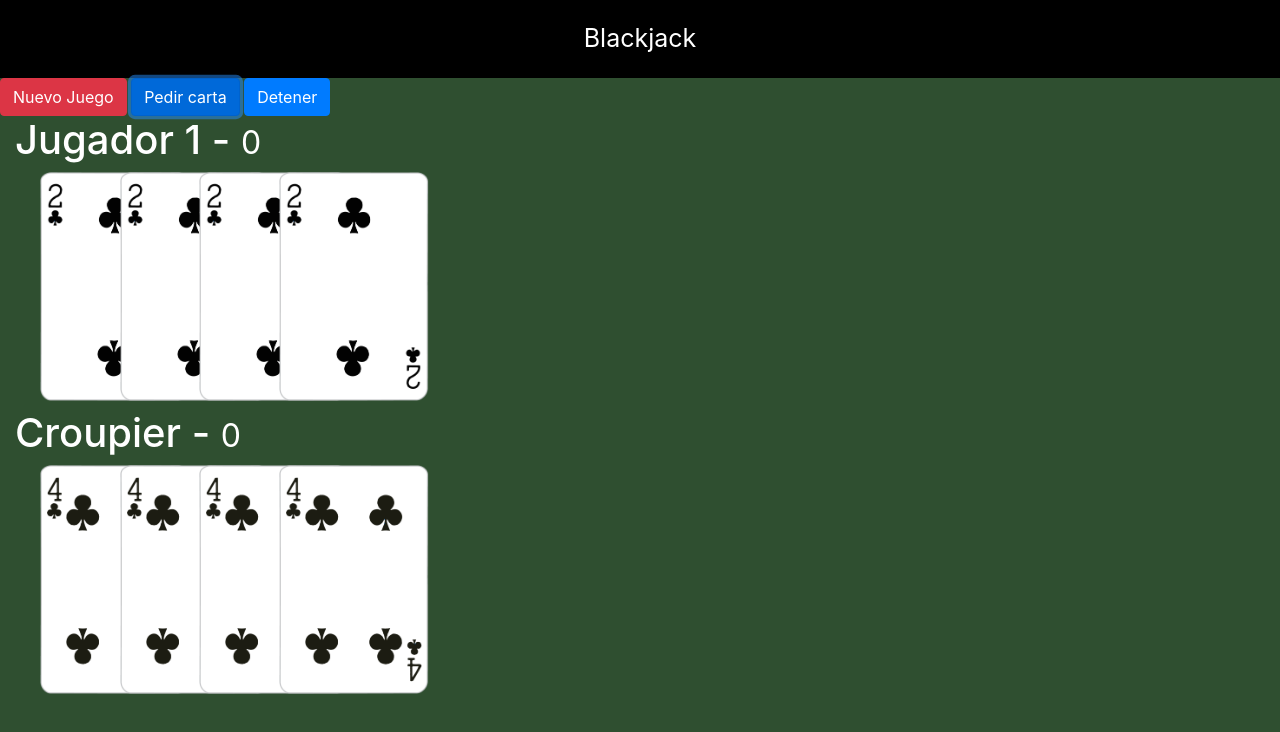
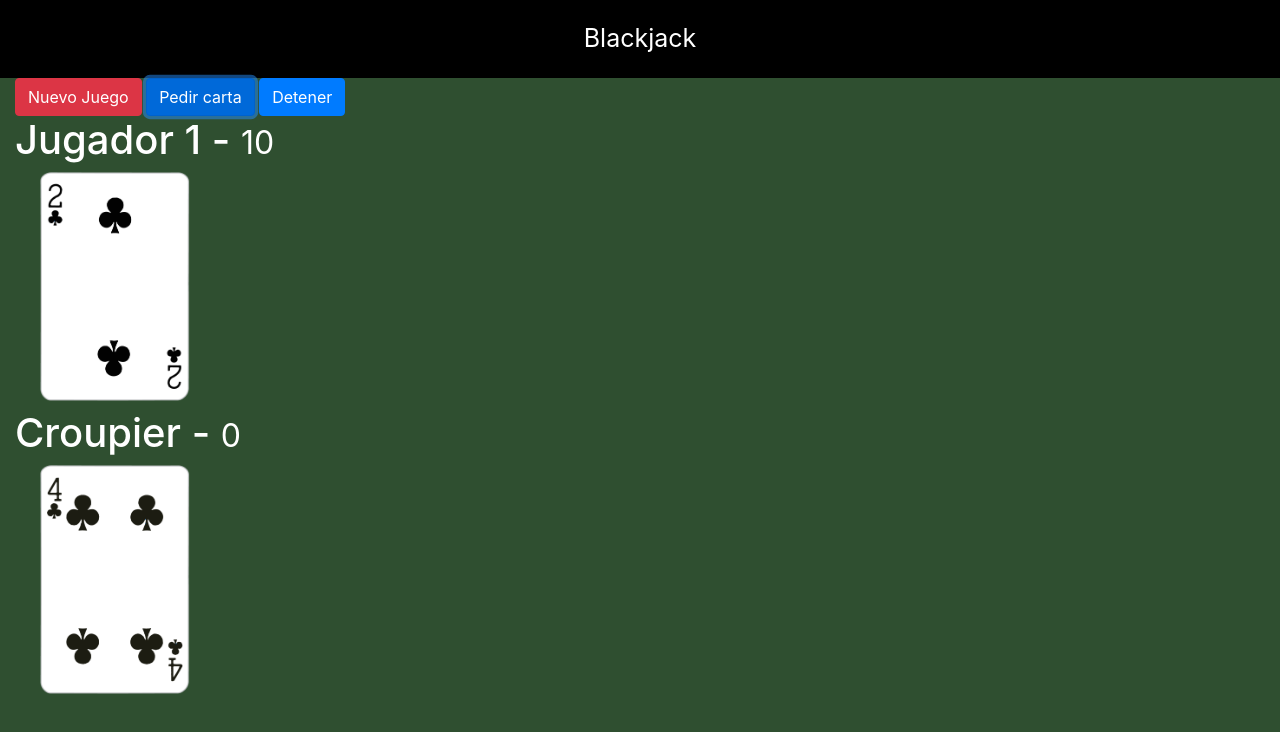
Before and after one commit to lucianolabudia/blackjack-JS, a plain HTML site: page index.html in a window 1280 px wide. Both pictures are taken after a click on the button "Pedir carta". Drawn offline with nearby package versions, Linux system fonts and the light colour scheme.

Commit message:
Pedir carta

```diff
--- a/assets/js/juegos.js
+++ b/assets/js/juego.js
@@ -6,9 +6,16 @@
 */
 
 let deck = [];
-
 const tipos = ['C', 'D', 'H', 'S'];
 const especiales = ['A', 'J', 'Q', 'K'];
+
+let puntosJugador = 0,
+    puntosCroupier = 0;
+
+// Referencias del HTML
+const btnPedir = document.querySelector('#btnPedir');
+
+const puntosHTML = document.querySelectorAll('small');
 
 // funcion que crea nueva baraja
 const crearDeck = () => {
@@ -78,5 +85,14 @@ const valorCarta = (carta) => {
 
 }
 
-const valor = valorCarta(pedirCarta());
-console.log({ valor });
+// Eventos
+btnPedir.addEventListener('click', () => {
+
+    const carta = pedirCarta();
+
+    puntosJugador = puntosJugador + valorCarta(carta);
+    puntosHTML[0].innerText = puntosJugador;
+
+
+
+});
--- a/index.html
+++ b/index.html
@@ -15,11 +15,11 @@
         Blackjack
     </header>
 
-    <div class="rowdanger
+    <div class="rowdanger">
         <div class=" col text-cdanger ">
-            <button class="btn btn-danger ">Nuevo Juego</button>
-            <button class="btn btn-primary ">Pedir carta</button>
-            <button class="btn btn-primary ">Detener</button>
+            <button id="btnNuevo" class="btn btn-danger ">Nuevo Juego</button>
+            <button id="btnPedir" class="btn btn-primary ">Pedir carta</button>
+            <button id="btnDetener" class="btn btn-primary ">Detener</button>
         </div>
     </div>
 
@@ -28,9 +28,6 @@
 
             <h1>Jugador 1 - <small>0</small></h1>
             <div id="jugador-cartas ">
-                <img class="carta " src="assets/cartas/2C.png ">
-                <img class="carta " src="assets/cartas/2C.png ">
-                <img class="carta " src="assets/cartas/2C.png ">
                 <img class="carta " src="assets/cartas/2C.png ">
             </div>
 
@@ -43,16 +40,13 @@
             <h1>Croupier - <small>0</small></h1>
             <div id="croupier-cartas ">
                 <img class="carta " src="assets/cartas/4C.png ">
-                <img class="carta " src="assets/cartas/4C.png ">
-                <img class="carta " src="assets/cartas/4C.png ">
-                <img class="carta " src="assets/cartas/4C.png ">
             </div>
 
         </div>
     </div>
 
     <script src="assets/js/underscore-min.js "></script>
-    <script src="assets/js/juegos.js "></script>
+    <script src="assets/js/juego.js "></script>
 
 </body>
 
```
